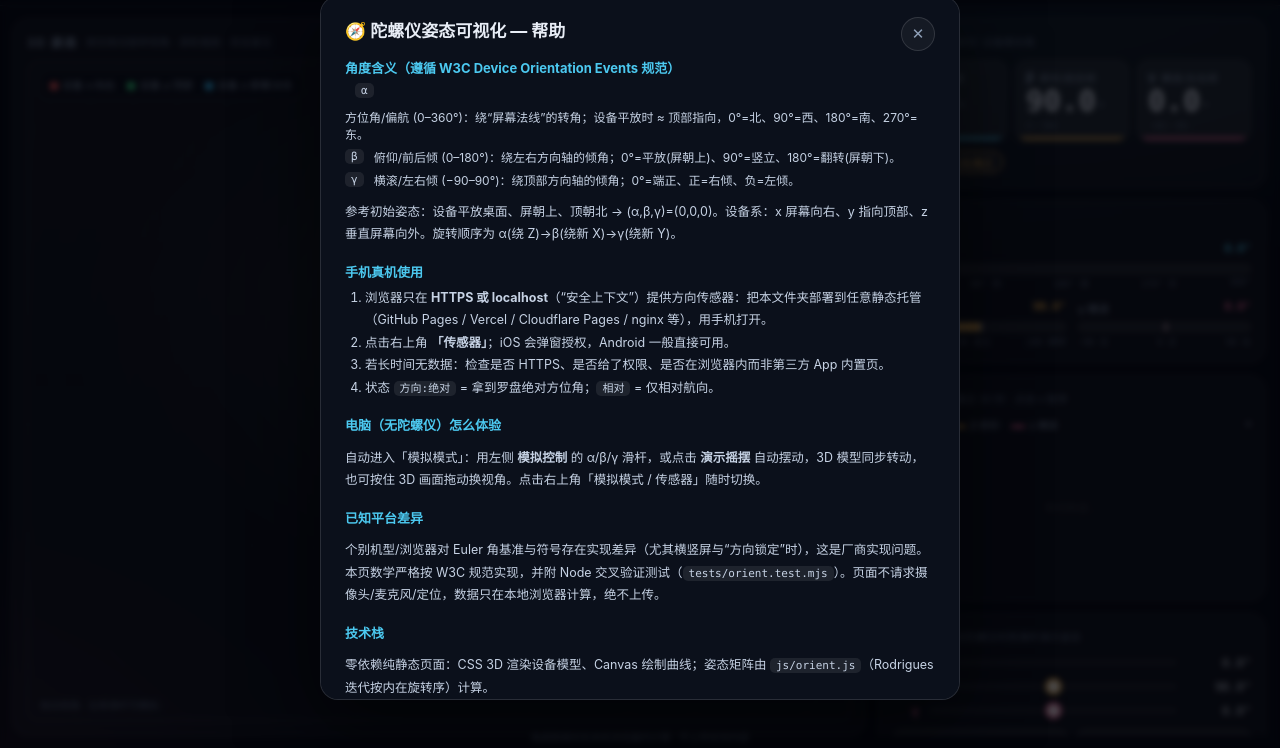
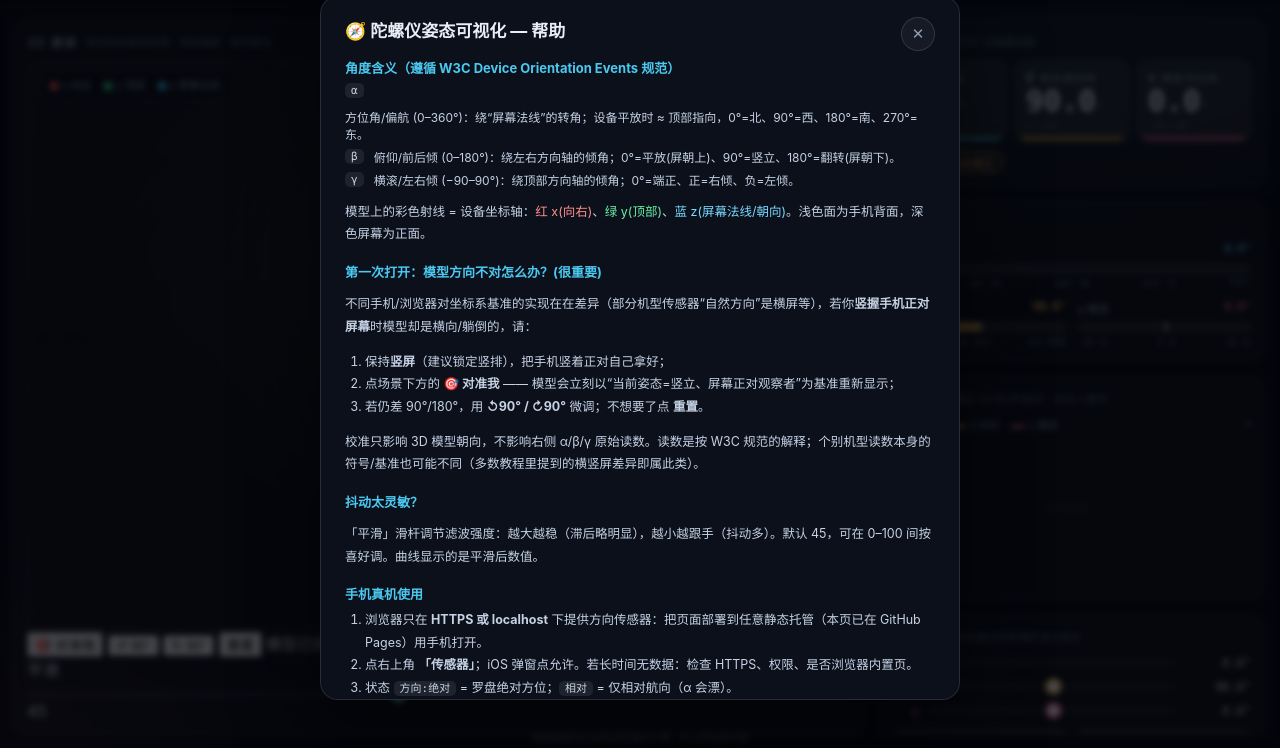
Before and after one commit to classic-takeoff/gyro-visualizer, a plain HTML site: page index.html in a window 1280 px wide. Both pictures are taken after a click on the button "帮助". Shown: the part 52-800 px from the top of the page. Drawn offline with Linux system fonts and the light colour scheme.

Commit message:
update index.html: 校准/平滑/模型辨识度优化

```diff
--- a/index.html
+++ b/index.html
@@ -29,15 +29,19 @@
   <main>
     <!-- 左: 3D 场景 -->
     <section class="card" id="sceneCard">
-      <h2>3D 姿态<span class="sub">按住拖动旋转视角 · 滚轮缩放 · 双击复位</span></h2>
+      <h2>3D 姿态<span class="sub">按住拖动旋转视角 · 滚轮缩放 · 单击复位</span></h2>
       <div id="scene">
         <div class="stage">
           <div class="camz" id="camz">
             <div class="orbit" id="orbit">
+              <div id="axismodel">
+                <div class="ray rayx"></div>
+                <div class="ray rayy"></div>
+                <div class="ray rayz"></div>
+              </div>
               <div id="phone">
                 <div class="face f-front"><div class="shade"></div>
                   <div class="screen">
-                    <div class="sheen"></div>
                     <div class="cam"></div>
                     <div class="slit"></div>
                     <div class="home"></div>
@@ -55,14 +59,28 @@
           </div>
         </div>
         <div class="scenehint">
-          <span class="x"><i></i>设备 x·向右</span>
-          <span class="y"><i></i>设备 y·顶部</span>
-          <span class="z"><i></i>设备 z·屏幕法线</span>
+          <span class="x"><i></i>x 向右</span>
+          <span class="y"><i></i>y 顶部</span>
+          <span class="z"><i></i>z 屏幕法线</span>
         </div>
         <div id="compass">
           <svg viewBox="0 0 100 100" id="compassSvg"></svg>
         </div>
-        <div class="scenehint2">拖动视角 · 左侧滑杆可模拟 · <b id="poseWord"></b></div>
+      </div>
+      <!-- 模型修正 + 平滑 -->
+      <div class="viewbar">
+        <button class="toolbtn primary" id="btnCalib" title="把模型当前姿态作为“竖立正对观察者”的基准(适合先平放后立起/部分机型坐标不同)">
+          🎯 对准我
+        </button>
+        <button class="toolbtn" id="btnSpinL" title="模型绕屏幕法线逆时针转 90°">↺ 90°</button>
+        <button class="toolbtn" id="btnSpinR" title="模型绕屏幕法线顺时针转 90°">↻ 90°</button>
+        <button class="toolbtn" id="btnCamReset" title="清除修正并复位视角">重置</button>
+        <span id="fixChip">模型已修正</span>
+        <div class="smooth">
+          <span>平滑</span>
+          <input type="range" id="smoothR" min="0" max="100" value="45" step="1">
+          <span id="smVal">45</span>
+        </div>
       </div>
     </section>
 
@@ -102,7 +120,7 @@
       </section>
 
       <section class="card">
-        <h2>实时曲线<span class="sub">最近 30 秒 · 点击 ⏸ 暂停</span></h2>
+        <h2>实时曲线<span class="sub">最近 30 秒(平滑后) · 点击 ⏸ 暂停</span></h2>
         <div id="chartLegend">
           <span><i style="background:var(--a)"></i>α 方位</span>
           <span><i style="background:var(--b)"></i>β 俯仰</span>
@@ -119,8 +137,8 @@
             <input type="range" id="simA" min="0" max="360" step="0.5" value="0">
             <span class="sv" id="simAv">0.0°</span></div>
           <div class="simRow"><span class="sk" style="color:var(--b)">β</span>
-            <input type="range" id="simB" min="0" max="180" step="0.5" value="0">
-            <span class="sv" id="simBv">0.0°</span></div>
+            <input type="range" id="simB" min="0" max="180" step="0.5" value="90">
+            <span class="sv" id="simBv">90.0°</span></div>
           <div class="simRow"><span class="sk" style="color:var(--g)">γ</span>
             <input type="range" id="simG" min="-90" max="90" step="0.5" value="0">
             <span class="sv" id="simGv">0.0°</span></div>
@@ -141,27 +159,35 @@
     <h2>🧭 陀螺仪姿态可视化 — 帮助</h2>
 
     <h3>角度含义（遵循 W3C Device Orientation Events 规范）</h3>
-    <div class="axisRow"><span><span class="ax x"></span></span><code>α</code> 方位角/偏航 (0–360°)：绕“屏幕法线”的转角；设备平放时 ≈ 顶部指向，0°=北、90°=西、180°=南、270°=东。</div>
+    <div class="axisRow"><code>α</code> 方位角/偏航 (0–360°)：绕“屏幕法线”的转角；设备平放时 ≈ 顶部指向，0°=北、90°=西、180°=南、270°=东。</div>
     <div class="axisRow"><code>β</code> 俯仰/前后倾 (0–180°)：绕左右方向轴的倾角；0°=平放(屏朝上)、90°=竖立、180°=翻转(屏朝下)。</div>
     <div class="axisRow"><code>γ</code> 横滚/左右倾 (−90–90°)：绕顶部方向轴的倾角；0°=端正、正=右倾、负=左倾。</div>
-    <p>参考初始姿态：设备平放桌面、屏朝上、顶朝北 → (α,β,γ)=(0,0,0)。设备系：x 屏幕向右、y 指向顶部、z 垂直屏幕向外。旋转顺序为 α(绕 Z)→β(绕新 X)→γ(绕新 Y)。</p>
+    <p>模型上的彩色射线 = 设备坐标轴：<span style="color:#ff8f8f">红 x(向右)</span>、<span style="color:#6cf0a4">绿 y(顶部)</span>、<span style="color:#7ad9ff">蓝 z(屏幕法线/朝向)</span>。浅色面为手机背面，深色屏幕为正面。</p>
+
+    <h3>第一次打开：模型方向不对怎么办？(很重要)</h3>
+    <p>不同手机/浏览器对坐标系基准的实现在在差异（部分机型传感器“自然方向”是横屏等），若你<b>竖握手机正对屏幕</b>时模型却是横向/躺倒的，请：</p>
+    <ol>
+      <li>保持<b>竖屏</b>（建议锁定竖排），把手机竖着正对自己拿好；</li>
+      <li>点场景下方的 <b>🎯 对准我</b> —— 模型会立刻以“当前姿态=竖立、屏幕正对观察者”为基准重新显示；</li>
+      <li>若仍差 90°/180°，用 <b>↺90° / ↻90°</b> 微调；不想要了点 <b>重置</b>。</li>
+    </ol>
+    <p>校准只影响 3D 模型朝向，不影响右侧 α/β/γ 原始读数。读数是按 W3C 规范的解释；个别机型读数本身的符号/基准也可能不同（多数教程里提到的横竖屏差异即属此类）。</p>
+
+    <h3>抖动太灵敏？</h3>
+    <p>「平滑」滑杆调节滤波强度：越大越稳（滞后略明显），越小越跟手（抖动多）。默认 45，可在 0–100 间按喜好调。曲线显示的是平滑后数值。</p>
 
     <h3>手机真机使用</h3>
     <ol>
-      <li>浏览器只在 <b>HTTPS 或 localhost</b>（“安全上下文”）提供方向传感器：把本文件夹部署到任意静态托管（GitHub Pages / Vercel / Cloudflare Pages / nginx 等），用手机打开。</li>
-      <li>点击右上角 <b>「传感器」</b>；iOS 会弹窗授权，Android 一般直接可用。</li>
-      <li>若长时间无数据：检查是否 HTTPS、是否给了权限、是否在浏览器内而非第三方 App 内置页。</li>
-      <li>状态 <code>方向:绝对</code> = 拿到罗盘绝对方位角；<code>相对</code> = 仅相对航向。</li>
+      <li>浏览器只在 <b>HTTPS 或 localhost</b> 下提供方向传感器：把页面部署到任意静态托管（本页已在 GitHub Pages）用手机打开。</li>
+      <li>点右上角 <b>「传感器」</b>；iOS 弹窗点允许。若长时间无数据：检查 HTTPS、权限、是否浏览器内置页。</li>
+      <li>状态 <code>方向:绝对</code> = 罗盘绝对方位；<code>相对</code> = 仅相对航向（α 会漂）。</li>
     </ol>
 
-    <h3>电脑（无陀螺仪）怎么体验</h3>
-    <p>自动进入「模拟模式」：用左侧 <b>模拟控制</b> 的 α/β/γ 滑杆，或点击 <b>演示摇摆</b> 自动摆动，3D 模型同步转动，也可按住 3D 画面拖动换视角。点击右上角「模拟模式 / 传感器」随时切换。</p>
+    <h3>电脑（无陀螺仪）体验</h3>
+    <p>自动进入「模拟模式」：用左侧 α/β/γ 滑杆或 <b>演示摇摆</b>，3D 模型同步转动；按住画面拖动换视角。</p>
 
-    <h3>已知平台差异</h3>
-    <p>个别机型/浏览器对 Euler 角基准与符号存在实现差异（尤其横竖屏与“方向锁定”时），这是厂商实现问题。本页数学严格按 W3C 规范实现，并附 Node 交叉验证测试（<code>tests/orient.test.mjs</code>）。页面不请求摄像头/麦克风/定位，数据只在本地浏览器计算，绝不上传。</p>
-
-    <h3>技术栈</h3>
-    <p>零依赖纯静态页面：CSS 3D 渲染设备模型、Canvas 绘制曲线；姿态矩阵由 <code>js/orient.js</code>（Rodrigues 迭代按内在旋转序）计算。</p>
+    <h3>技术说明</h3>
+    <p>零依赖纯静态：CSS 3D 渲染、Canvas 曲线。姿态矩阵在 <code>js/orient.js</code>（W3C 约定 + Rodrigues 迭代），校准=乘固定旋转矩阵 <code>X</code>；数学配有 Node 交叉验证（<code>node tests/orient.test.mjs</code>）。方向数据仅在本机浏览器计算，绝不上传。</p>
   </div>
 </div>
 
```
